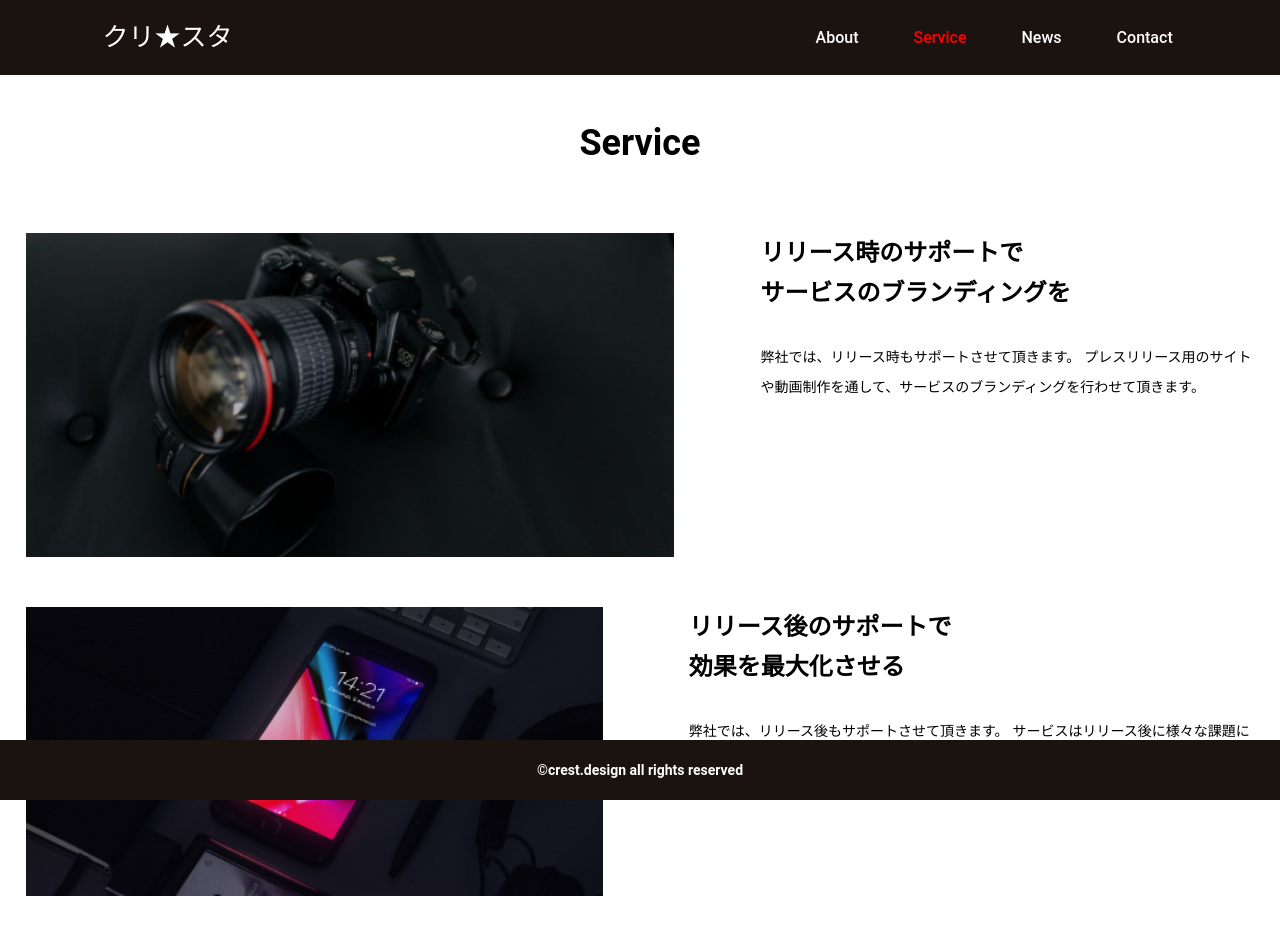
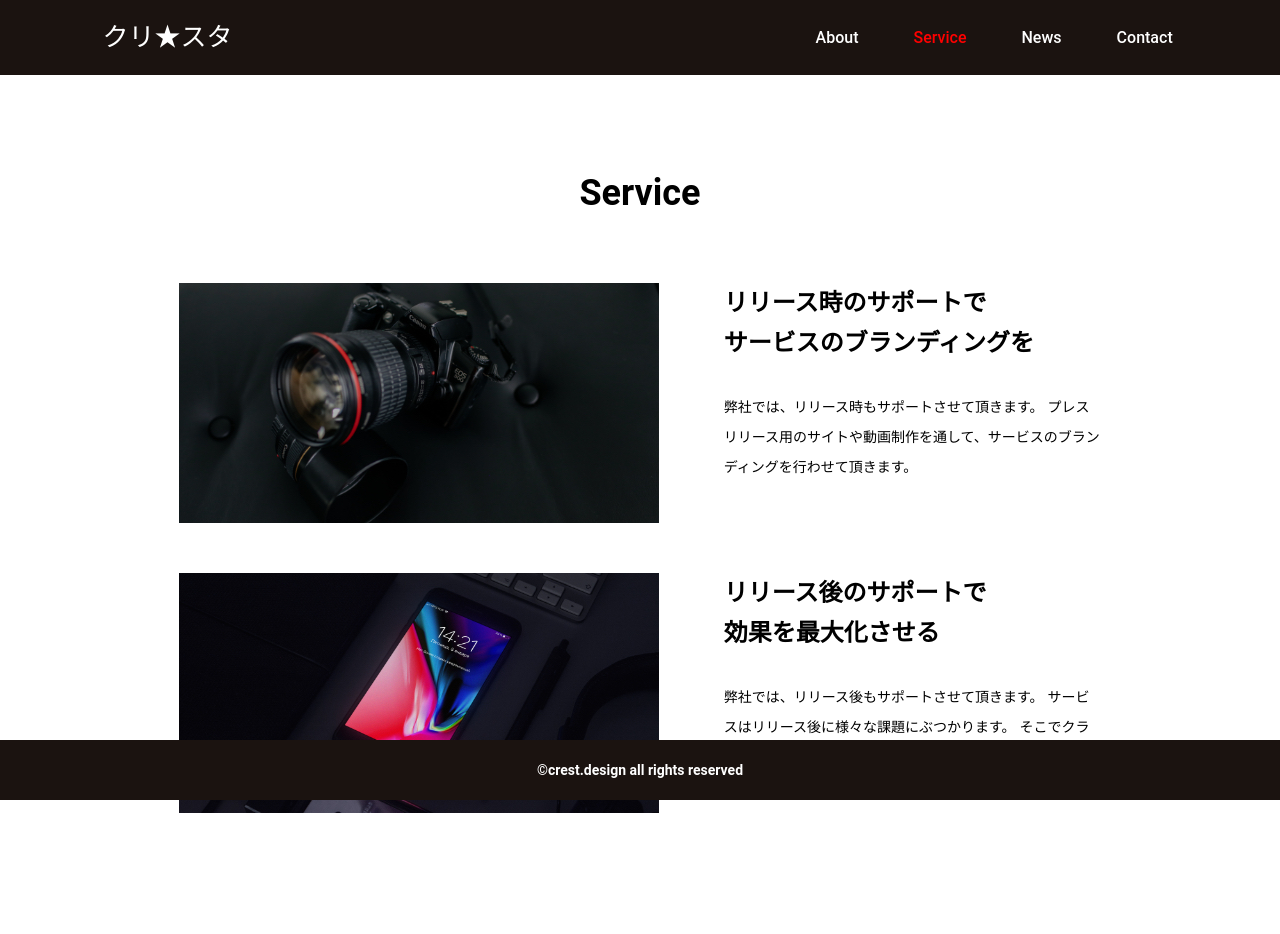
Before and after one commit to Y-Trs/reproduction1-react, a React (Create React App) app: page /service in a window 1280 px wide. Shown: the top 934 px of the page. Built offline with nearby package versions, Linux system fonts and the light colour scheme.

Commit message:
pc表示用のserviceのpaddingを追加

```diff
--- a/src/components/Service.jsx
+++ b/src/components/Service.jsx
@@ -23,5 +23,6 @@ const StyledService = styled.section`
 
   @media ${device.pc} {
     gap: 72px;
+    padding: 100px 14%;
   }
 `
```
